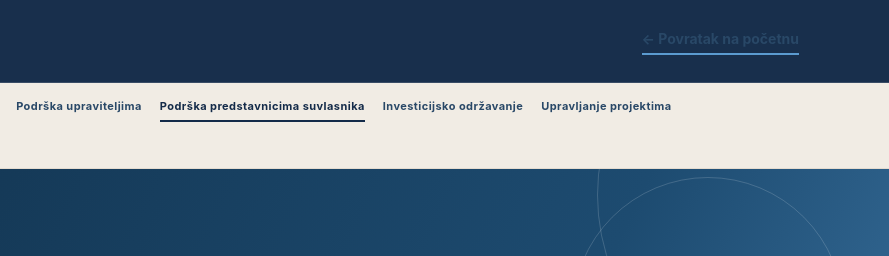
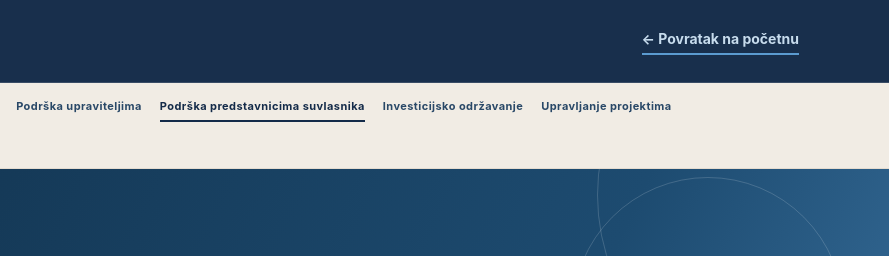
Before and after one commit to avaruszg/avarus-web, a plain HTML site: page seo/podrska-predstavnicima-suvlasnika/index.html in a window 1280 px wide. In both pictures the pointer is over the link "← Povratak na početnu". Shown: the top 256 px of the page, 391-1280 px from the left. Drawn offline with Linux system fonts and the light colour scheme.

Commit message:
Update index.html

```diff
--- a/seo/podrska-predstavnicima-suvlasnika/index.html
+++ b/seo/podrska-predstavnicima-suvlasnika/index.html
@@ -139,6 +139,15 @@ footer{background:#132f46;color:#d9e4ec;padding:24px 0;font-size:13px}
 .service-nav a{font-size:11px}
 .contact-grid{grid-template-columns:minmax(0,1.4fr) minmax(250px,.8fr)}
 @media(max-width:760px){.contact-grid{grid-template-columns:1fr}}
+ /* AVARUS - vidljivost poveznice Povratak na početnu */
+.back {
+  color: #ffffff !important;
+}
+
+.back:hover,
+.back:focus-visible {
+  color: #c7dced !important;
+}
 </style>  <link rel="canonical" href="https://avarus.hr/seo/podrska-predstavnicima-suvlasnika/">
 </head><body id="top">
 <header><div class="wrap nav"><a class="brand" href="https://avarus.hr/" aria-label="AVARUS početna"><img src="../../images/avarus-symbol-original.png" alt="" aria-hidden="true"><span>AVARUS d.o.o.</span></a><a class="back" href="https://avarus.hr/">← Povratak na početnu</a></div></header>
```
